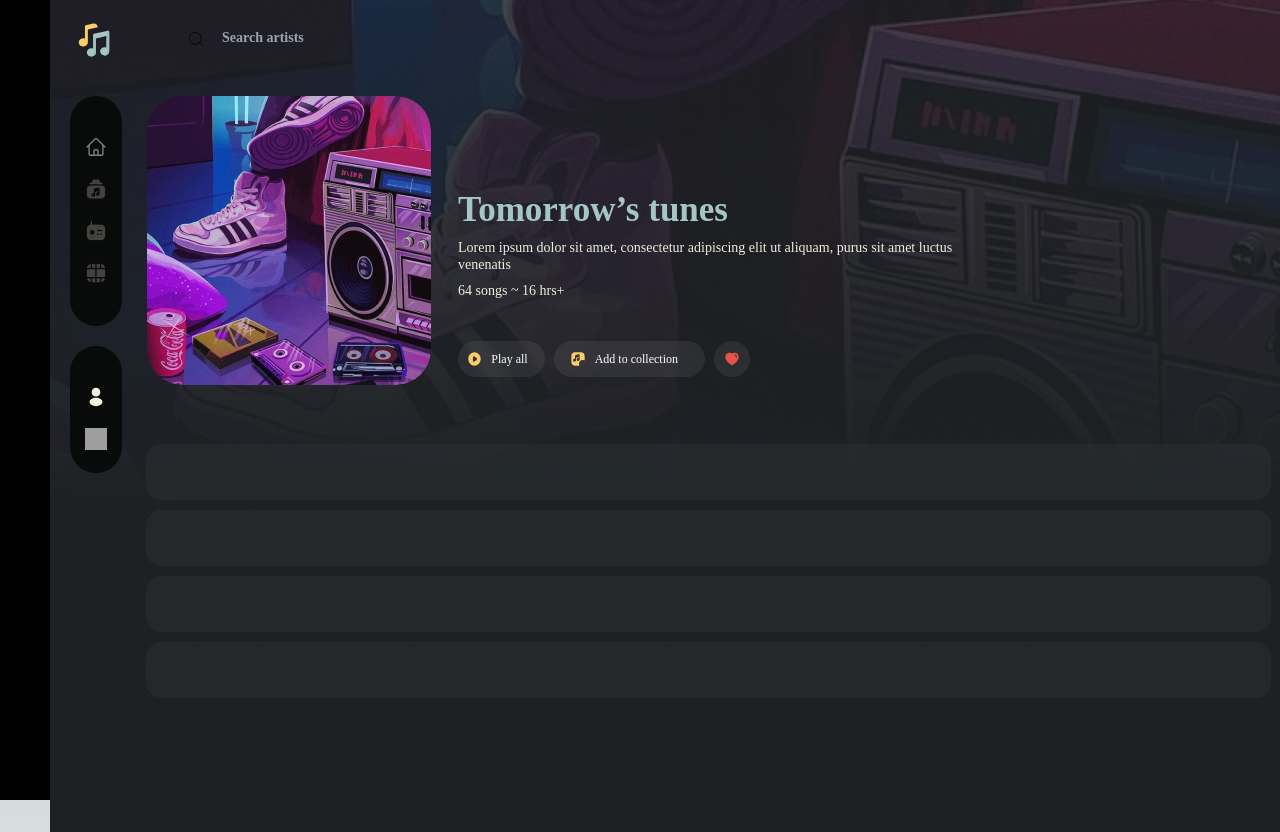
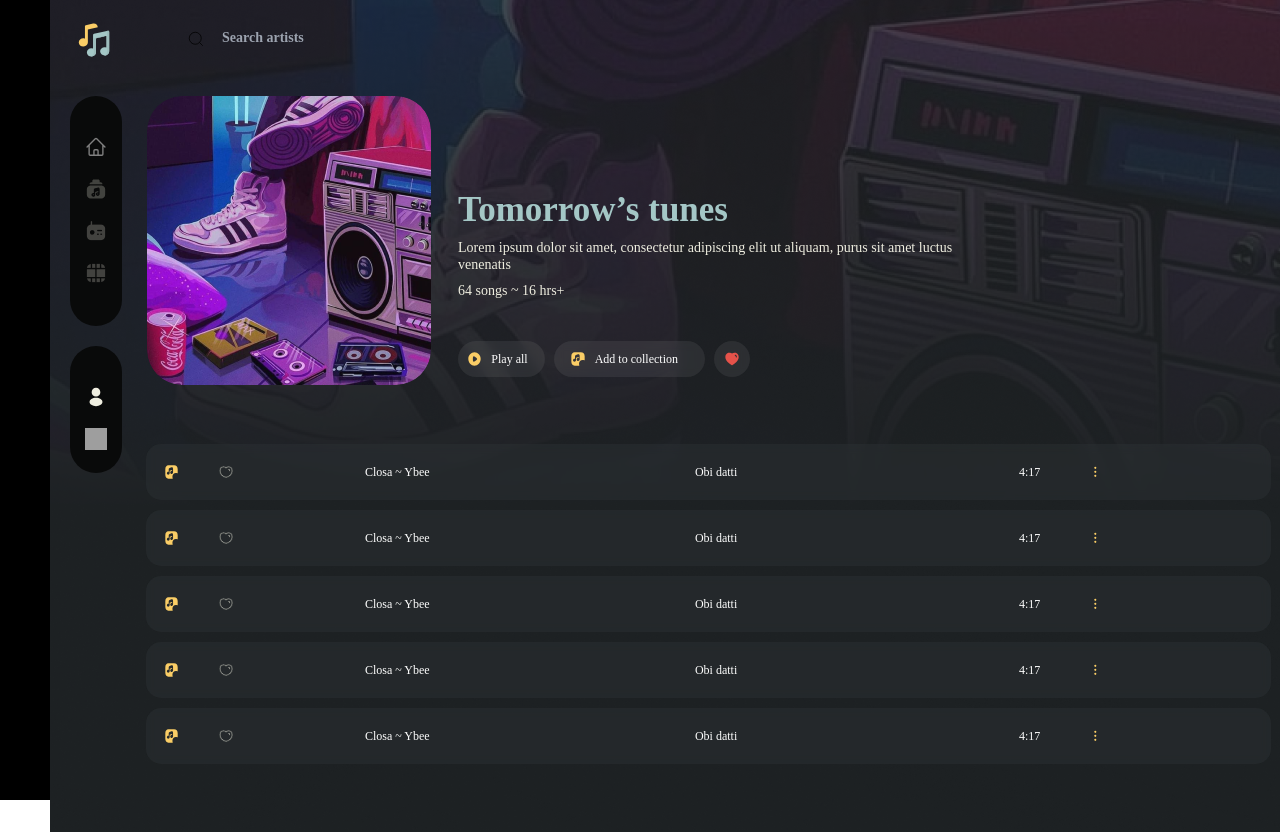
Before and after one commit to ronkips/spotify, a Next.js app: page / in a window 1280 px wide. Shown: the top 832 px of the page. Built offline with nearby package versions, Linux system fonts and the light colour scheme; grey boxes are pictures that could not be loaded.

Commit message:
mapped the music div together

```diff
--- a/src/Components/Album.js
+++ b/src/Components/Album.js
@@ -3,8 +3,54 @@ import style from "../styles/Album.module.css";
 import Navbar from "./Navbar";
 import Sidebar from "./Sidebar";
 import Image from "next/image";
+import pic from "../../public/music.svg";
+import icon from "../../public/Heart.png";
+import menu from "../../public/icon.svg";
 
 const Album = () => {
+  const albums = [
+    {
+      image: pic,
+      icon: icon,
+      title: "Closa ~ Ybee ",
+      time: "4:17",
+      genre: "Obi datti",
+      menu: menu
+    },
+    {
+      image: pic,
+      time: "4:17",
+      icon: icon,
+      title: "Closa ~ Ybee ",
+      genre: "Obi datti",
+      menu: menu
+    },
+    {
+      image: pic,
+      time: "4:17",
+      icon: icon,
+      title: "Closa ~ Ybee ",
+      genre: "Obi datti",
+      menu: menu
+    },
+    {
+      image: pic,
+      time: "4:17",
+      icon: icon,
+      title: "Closa ~ Ybee ",
+      genre: "Obi datti",
+      menu: menu
+    },
+    {
+      image: pic,
+      time: "4:17",
+      icon: icon,
+      title: "Closa ~ Ybee ",
+      genre: "Obi datti",
+      menu: menu
+    }
+  ];
+
   return (
     <div className={style.container}>
       <div className={style.album}>
@@ -58,10 +104,69 @@ const Album = () => {
         </div>
         {/* music sectiom */}
         <div className={style.music_container}>
-          <div className={style.music_inside}></div>
-          <div className={style.music_inside}></div>
-          <div className={style.music_inside}></div>
-          <div className={style.music_inside}></div>
+          {/* <div className={style.music_inside}> */}
+          {albums.map((item, index) => {
+            return (
+              <div className={style.music_inside} key={index}>
+                <div className={style.inside}>
+                  <Image
+                    className={style.inside1}
+                    src={item.image}
+                    alt="music"
+                    width={13.33}
+                    height={13.33}
+                  />
+                  <Image
+                    className={style.inside2}
+                    src={item.icon}
+                    alt="music"
+                    width={13.33}
+                    height={13.33}
+                  />
+                  <span className={style.inside3}>{item.title}</span>
+                  <span className={style.inside4}>{item.genre}</span>
+                  <span className={style.inside5}>{item.time}</span>
+                  <Image
+                    // className={style.inside_icon}
+                    src={item.menu}
+                    alt="music"
+                    width={13.33}
+                    height={13.33}
+                  />
+                </div>
+              </div>
+            );
+          })}
+          {/* <div className={style.inside}> */}
+          {/* <Image
+                className={style.inside1}
+                src="/music.svg"
+                alt="music"
+                width={13.33}
+                height={13.33}
+              />
+              <Image
+                className={style.inside2}
+                src="/Heart.png"
+                alt="music"
+                width={13.33}
+                height={13.33}
+              />
+              <span className={style.inside3}>Let me love you ~ Krisx</span>
+              <span className={style.inside4}>Single</span>
+              <span className={style.inside5}>4:17</span>
+              <Image
+                className={style.inside_icon}
+                src="/icon.svg"
+                alt="music"
+                width={13.33}
+                height={13.33}
+              /> */}
+          {/* </div> */}
+          {/* </div> */}
+          {/* <div className={style.music_inside}></div> */}
+          {/* <div className={style.music_inside}></div> */}
+          {/* <div className={style.music_inside}></div> */}
         </div>
       </div>
     </div>
--- a/src/Components/App.js
+++ b/src/Components/App.js
@@ -1,9 +1,11 @@
 import React from "react";
+// import Card from "./Card";
 import Album from "./Album";
 // import Home from "./Home";
 const App = () => {
   return (
     <div>
+      {/* <Card /> */}
       {/* <Home /> */}
       <Album />
     </div>
--- a/src/styles/Album.module.css
+++ b/src/styles/Album.module.css
@@ -203,3 +203,64 @@
 
   border-radius: 15px;
 }
+/* inside music_inside */
+.inside {
+  display: flex;
+  align-items: center;
+  gap: 50px;
+  padding: 0px;
+}
+.inside1 {
+  position: relative;
+  left: 19px;
+}
+.inside2 {
+  margin-left: 10px;
+}
+.inside3 {
+  width: 128px;
+  height: 14px;
+  margin-left: 82.24px;
+  /* Regular/12px */
+  color: #ffffff;
+  font-family: 'Quicksand';
+  font-style: normal;
+  font-weight: 400;
+  font-size: 12px;
+  line-height: 120%;
+}
+.inside4 {
+  width: 128px;
+  height: 14px;
+  margin-left: 152px;
+  /* Regular/12px */
+  color: #ffffff;
+  font-family: 'Quicksand';
+  font-style: normal;
+  font-weight: 400;
+  font-size: 12px;
+  line-height: 120%;
+}
+.inside5 {
+  width: 20px;
+  height: 14px;
+  font-family: 'Quicksand';
+  font-style: normal;
+  font-weight: 400;
+  font-size: 12px;
+  line-height: 120%;
+  margin-left: 146px;
+  font-family: 'Quicksand';
+  font-style: normal;
+  font-weight: 400;
+  font-size: 12px;
+  line-height: 120%;
+  /* or 14px */
+
+  color: #ffffff;
+
+  /* Regular/12px */
+}
+.inside_icon {
+  margin-left: 150px;
+}
--- a/src/styles/globals.css
+++ b/src/styles/globals.css
@@ -2,19 +2,6 @@
 @tailwind components;
 @tailwind utilities;
 @import url('https://fonts.googleapis.com/css2?family=Nunito:wght@200;300;400;500;600;700;800;900;1000&display=swap');
-:root {
-  --foreground-rgb: 0, 0, 0;
-  --background-start-rgb: 214, 219, 220;
-  --background-end-rgb: 255, 255, 255;
-}
-
-@media (prefers-color-scheme: dark) {
-  :root {
-    --foreground-rgb: 255, 255, 255;
-    --background-start-rgb: 0, 0, 0;
-    --background-end-rgb: 0, 0, 0;
-  }
-}
 
 body {
   color: rgb(var(--foreground-rgb));
```
Also changed, not shown: src/Components/Card.js (added, +102 -0 lines), src/Components/expand.jsx (added, +14 -0 lines), public/Heart.png (added), public/icon.svg (added).
